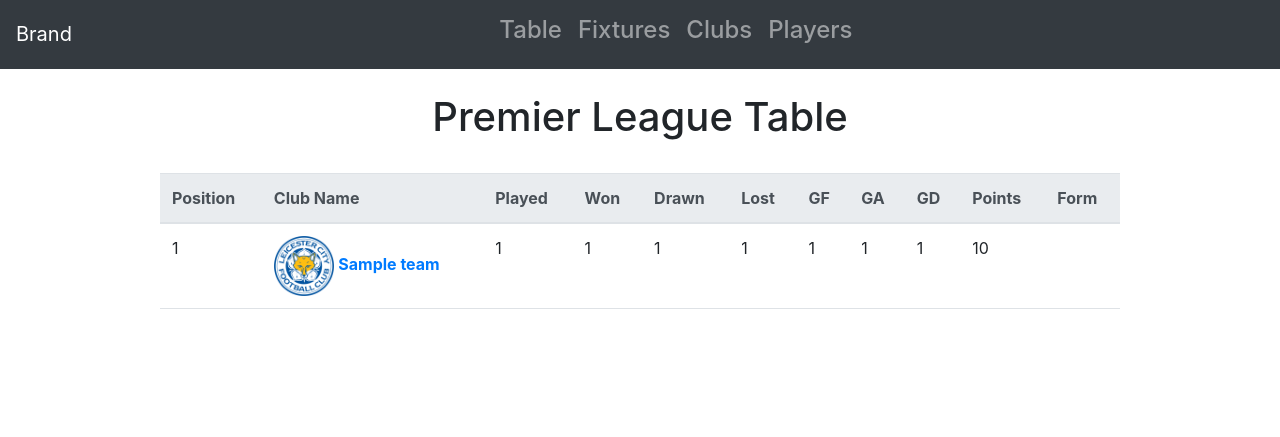
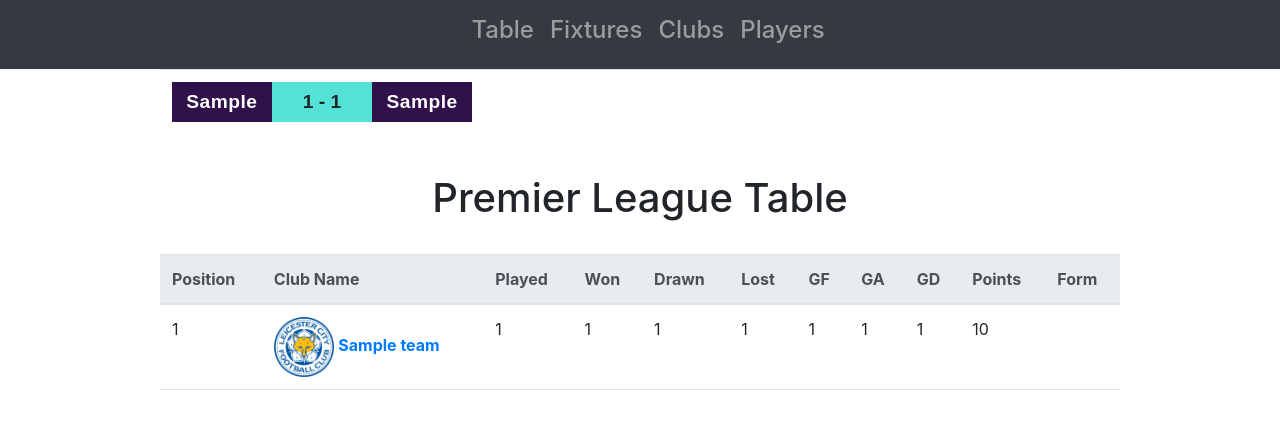
Before and after one commit to ryancorr/PremierLeagueTable, a Django app: template table/templates/table/home.html in a window 1280 px wide. Shown: the top 437 px of the page. Run offline with Django 3.2, Linux system fonts and the light colour scheme; the template is opened without the code that fills it: values that come from a table or form of the project are taken from there, others are empty; tables that the repository leaves empty hold one stand-in row (values such as "Sample post"); lists and menus that the app fills with data are empty; some libraries are stand-ins or nearby versions.

Commit message:
added recent fixtures above table, and working on navbar

```diff
--- a/PremTable/settings.py
+++ b/PremTable/settings.py
@@ -20,7 +20,7 @@ BASE_DIR = Path(__file__).resolve().parent.parent
 # See https://docs.djangoproject.com/en/3.1/howto/deployment/checklist/
 
 # SECURITY WARNING: keep the secret key used in production secret!
-SECRET_KEY = 'xxxxxxxxxxxxxxxxxxxx'
+SECRET_KEY = 'xxxxxxxxx'
 
 # SECURITY WARNING: don't run with debug turned on in production!
 DEBUG = True
@@ -79,7 +79,7 @@ DATABASES = {
         'ENGINE': 'django.db.backends.postgresql',
         'NAME': 'premtable',
         'USER': 'postgres',
-        'PASSWORD': 'xxxxxxxxxxxx',
+        'PASSWORD': 'xxxxxxxxxx',
         'HOST': '127.0.0.1',
         'PORT': '5432',
     }
--- a/table/models.py
+++ b/table/models.py
@@ -1,6 +1,16 @@
 from django.db import models
 
 # Create your models here.
+
+
+class Club(models.Model):
+	name = models.CharField(max_length = 50, null = True)
+	stadium = models.CharField(max_length = 50, null = True)
+	nickname = models.CharField(max_length = 50, null = True)
+	color = models.CharField(max_length = 50, null = True)
+
+	def __str__(self):
+		return self.name
 
 
 class Team(models.Model):
@@ -15,19 +25,13 @@ class Team(models.Model):
 	gd = models.IntegerField()
 	points = models.IntegerField()
 	curForm = models.CharField(max_length = 200, null = True)
+	club = models.ForeignKey(Club, on_delete = models.CASCADE, null = True)
+	abrev = models.CharField(max_length = 5, null = True)
 
 
 	def __str__(self):
 		return self.name
 
-class Club(models.Model):
-	team = models.ForeignKey(Team, on_delete = models.CASCADE, null = True)
-	stadium = models.CharField(max_length = 50, null = True)
-	nickname = models.CharField(max_length = 50, null = True)
-	color = models.CharField(max_length = 50, null = True)
-
-	def __str__(self):
-		return self.team.name
 
 
 class Game(models.Model):
@@ -38,7 +42,7 @@ class Game(models.Model):
 	gamedate = models.DateField(null = True)
 
 	def __str__(self):
-		return self.teamone + " v " + self.teamtwo + " - " + self.gamedate.strftime("%m/%d/%Y")
+		return self.teamone.name + " v " + self.teamtwo.name + " - " + self.gamedate.strftime("%m/%d/%Y")
 
 
 class Player(models.Model):
--- a/table/templates/table/games.html
+++ b/table/templates/table/games.html
@@ -34,6 +34,7 @@ img{
 	{% include 'table/navbar.html'%}
 	<br>
 	<h1 style="text-align: center;" >Upcoming Fixtures</h1><br>
+	<a href
 	<table class="table w-50">
 		{% for i in playingDates %}
 			<thead class="thead-light">
--- a/table/templates/table/home.html
+++ b/table/templates/table/home.html
@@ -30,7 +30,7 @@ img{
 </head>
 <body>
 	{% include 'table/navbar.html'%}
-
+	{% include 'table/scoreboard.html'%}
 
 	<div>
 		<br>
--- a/table/templates/table/navbar.html
+++ b/table/templates/table/navbar.html
@@ -10,10 +10,9 @@ nav {
 
 
 <nav class="navbar navbar-expand-md navbar-dark bg-dark">
-	<a href="#" class="navbar-brand">Brand</a>
-	<button type="button" class="navbar-toggler" data-toggle="collapse" data-target="#navbarCollapse">
-		<span class="navbar-toggler-icon"></span>
-	</button>
+	<a href="" class="navbar-brand">
+
+	</a>
 
 	<div class="collapse navbar-collapse" id="navbarCollapse">
 		<div class="navbar-nav">
--- /dev/null
+++ b/table/templates/table/scoreboard.html
@@ -0,0 +1,66 @@
+
+<style>
+
+.wrapper {
+  position: absolute;
+  width: 100%;
+  height: 100vh;
+}
+
+.scoreboard-outer {
+  display: flex;
+  width: 300px;
+  height: 40px;
+  top:50px;
+  left: 15%;
+  background-color: #53e2d4;
+}
+
+.team-name,
+.score {
+  font-family: "Ubuntu", sans-serif;
+  font-size: 1.2em;
+  line-height: 40px; /*same as scoreboard-outers height*/
+  text-align: center;
+}
+
+.team-name {
+  flex: 1;
+  padding: 0px 8px;
+  color: white;
+  letter-spacing: 0.5px;
+  background-color: #311149;
+}
+
+.score-panel {
+  flex: 1.2;
+  font-weight: 900;
+  color: #44444;
+  text-align: center;
+}
+
+.team1::after {
+  content: " - ";
+}
+
+
+</style>
+
+
+
+<table class ='table w-75'>
+<tr>
+{% for i in playing %}
+	<th scope="col">
+		<div class="scoreboard-outer">
+			<span class="team-name one">{{i.teamone.abrev}}</span>
+			<div class="score-panel">
+				<span class="score team1">{{i.teamonegoals}}</span>
+				<span class="score team2">{{i.teamtwogoals}}</span>
+			</div>
+			<span class="team-name two">{{i.teamtwo.abrev}}</span>
+		</div>
+	</th>
+{% endfor %}
+</tr>
+</table>
```
Also changed, not shown: table/views.py (+4 -5 lines), table/migrations/0024_auto_20201124_2007.py (added), table/migrations/0025_team_abrev.py (added).
